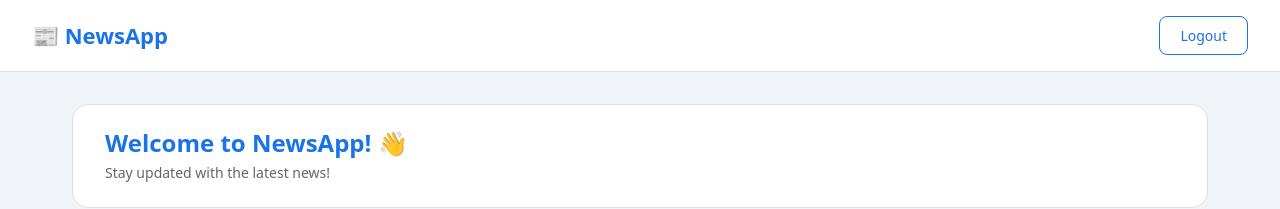
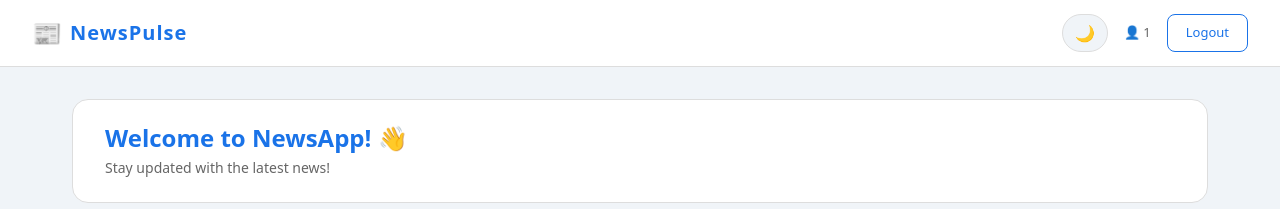
Before and after one commit to Chinmay7070/news-app, a React (Create React App) app in the folder frontend/news-frontend/: page /home in a window 1280 px wide. Shown: the top 209 px of the page. Built offline with nearby package versions, Linux system fonts and the light colour scheme; no server answers; sample sign-in values are in the browser's storage.

Commit message:
react: added modern navbar with dark/light mode and user email

```diff
--- a/frontend/news-frontend/src/components/Navbar.js
+++ b/frontend/news-frontend/src/components/Navbar.js
@@ -1,9 +1,23 @@
 import { useNavigate } from "react-router-dom";
+import { useTheme } from "../context/ThemeContext";
 import "../css/Navbar.css";
 
 function Navbar() {
 
     const navigate = useNavigate();
+    const { isDark, toggleTheme } = useTheme();
+
+    // Token मधून Email घेतो
+    const getEmail = () => {
+        const token = localStorage.getItem("token");
+        if (!token) return "";
+        try {
+            const payload = JSON.parse(atob(token.split(".")[1]));
+            return payload.sub;
+        } catch (error) {
+            return "";
+        }
+    };
 
     const handleLogout = () => {
         localStorage.removeItem("token");
@@ -12,13 +26,40 @@ function Navbar() {
 
     return (
         <nav className="navbar">
-            <h2 className="navbar-logo">📰 NewsApp</h2>
-            <button
-                className="logout-button"
-                onClick={handleLogout}
+
+            {/* Left Side - Logo */}
+            <div className="navbar-logo-container"
+                onClick={() => navigate("/home")}
             >
-                Logout
-            </button>
+                <span className="navbar-logo-icon">📰</span>
+                <h2 className="navbar-logo">NewsPulse</h2>
+            </div>
+
+            {/* Right Side */}
+            <div className="navbar-right">
+
+                {/* Dark/Light Toggle */}
+                <button
+                    className="theme-button"
+                    onClick={toggleTheme}
+                >
+                    {isDark ? "☀️" : "🌙"}
+                </button>
+
+                {/* Username */}
+                <span className="navbar-email">
+                    👤 {getEmail()}
+                </span>
+
+                {/* Logout */}
+                <button
+                    className="logout-button"
+                    onClick={handleLogout}
+                >
+                    Logout
+                </button>
+
+            </div>
         </nav>
     );
 }
--- a/frontend/news-frontend/src/css/Navbar.css
+++ b/frontend/news-frontend/src/css/Navbar.css
@@ -1,31 +1,76 @@
 .navbar {
-    background-color: #ffffff;
-    padding: 16px 32px;
+    background-color: var(--navbar-bg);
+    padding: 14px 32px;
     display: flex;
     align-items: center;
     justify-content: space-between;
-    border-bottom: 1px solid #ddd;
+    border-bottom: 1px solid var(--border-color);
+    position: sticky;
+    top: 0;
+    z-index: 100;
+    transition: background-color 0.3s ease;
+}
+
+.navbar-logo-container {
+    display: flex;
+    align-items: center;
+    gap: 8px;
+    cursor: pointer;
+}
+
+.navbar-logo-icon {
+    font-size: 24px;
 }
 
 .navbar-logo {
-    color: #1a73e8;
-    font-weight: bold;
+    color: var(--accent-color);
+    font-size: 20px;
+    font-weight: 700;
     margin: 0;
-    font-size: 22px;
+    letter-spacing: 1px;
+}
+
+.navbar-right {
+    display: flex;
+    align-items: center;
+    gap: 16px;
+}
+
+.theme-button {
+    padding: 6px 12px;
+    border-radius: 20px;
+    border: 1px solid var(--border-color);
+    background-color: var(--bg-secondary);
+    color: var(--text-primary);
+    font-size: 16px;
+    cursor: pointer;
+    transition: all 0.3s ease;
+}
+
+.theme-button:hover {
+    background-color: var(--accent-color);
+    border-color: var(--accent-color);
+}
+
+.navbar-email {
+    color: var(--text-secondary);
+    font-size: 13px;
+    font-weight: 500;
 }
 
 .logout-button {
-    padding: 8px 20px;
-    background-color: #ffffff;
-    color: #1a73e8;
-    border: 1px solid #1a73e8;
+    padding: 8px 18px;
+    background-color: transparent;
+    color: var(--accent-color);
+    border: 1px solid var(--accent-color);
     border-radius: 8px;
-    font-size: 14px;
+    font-size: 13px;
     font-weight: 500;
     cursor: pointer;
+    transition: all 0.3s ease;
 }
 
 .logout-button:hover {
-    background-color: #1a73e8;
+    background-color: var(--accent-color);
     color: #ffffff;
 }
```
